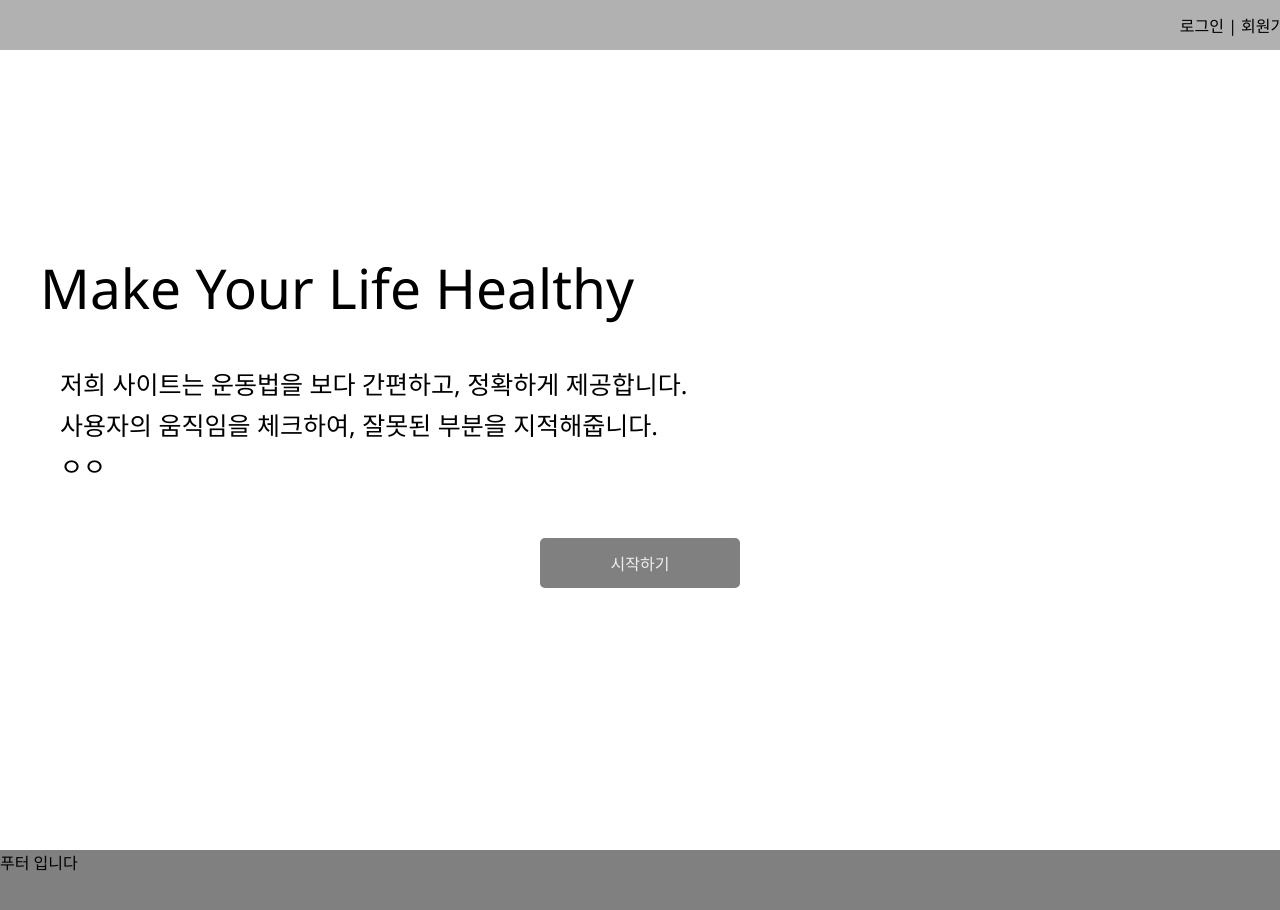
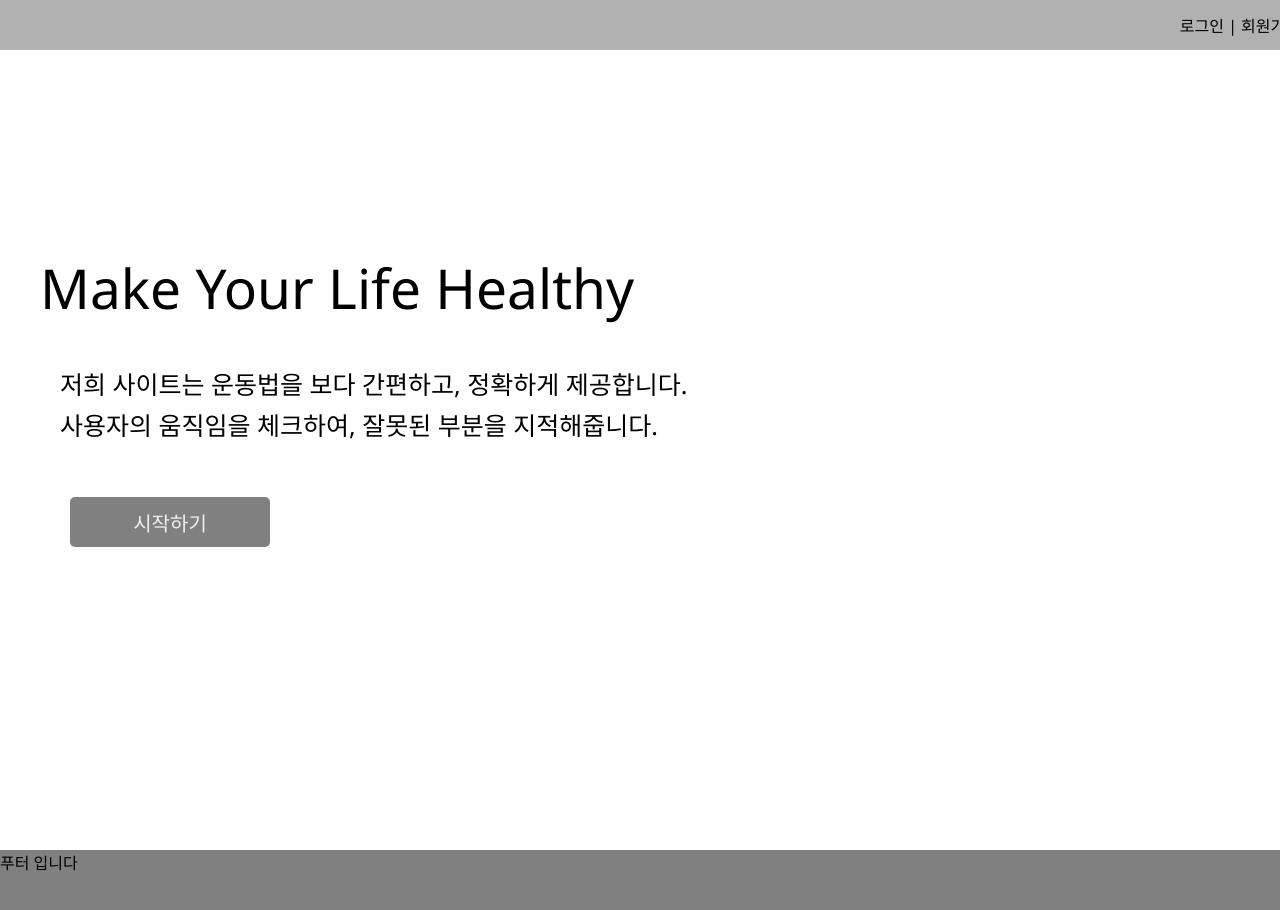
Before and after one commit to HealthyDGSWBoys/ICT_web_app, a React app: page / in a window 1280 px wide. Shown: the top 910 px of the page. Built offline with nearby package versions, Linux system fonts and the light colour scheme.

Commit message:
Animation

```diff
--- a/src/component/main/index.jsx
+++ b/src/component/main/index.jsx
@@ -1,13 +1,11 @@
 import * as S from './index.style'
 import image from './www.png'
 const Render = () => {
-    // const items = ['턱걸이', '딥스', '팔굽혀펴기', '윗몸일으키기', '맨몸 스쿼트', '버피', '플랭크', '브릿지', '마운틴 클라이머', '바이시클 메뉴버', '트릭킹']
     return (
         <S.Main>
             <S.mainTitle>Make Your Life Healthy</S.mainTitle>
             <S.subTitle>저희 사이트는 운동법을 보다 간편하고, 정확하게 제공합니다.</S.subTitle>
             <S.subTitle>사용자의 움직임을 체크하여, 잘못된 부분을 지적해줍니다.</S.subTitle>
-            <S.subTitle>ㅇㅇ</S.subTitle>
             <S.startButton>시작하기</S.startButton>
         </S.Main>
     )
--- a/src/component/main/index.style.jsx
+++ b/src/component/main/index.style.jsx
@@ -1,4 +1,4 @@
-import styled from "styled-components";
+import styled, { keyframes } from "styled-components";
 export const Main = styled.div`
     width: 100vw;
     display: flex;
@@ -8,16 +8,41 @@ export const Main = styled.div`
     margin-top: 200px;
     margin-bottom: 100px;
     box-sizing: border-box;
+    `
+const titleAnimation = keyframes`
+    0% {
+        transform: translate(-1000, 0);
+    }
+    100% {
+        transform: translate(0, 0);
+    }
 `
+const buttonAnimation = keyframes`
+    0% {
+        opacity: 0;
+    }
+    100% {
+        opacity: 1;
+    }
+    `
 export const mainTitle = styled.span`
     font-size: 55px;
     margin-left: 40px;
     margin-bottom: 40px;
-`
+    transform: translate(-1000px, 0);
+    animation-duration: 1s;
+    animation-fill-mode: forwards;
+    animation-name: ${titleAnimation};
+    `
 export const subTitle = styled.span`
     font-size: 25px;
     margin-left: 60px;
     margin-bottom: 5px;
+    transform: translate(-1000px, 0);
+    animation-duration: 1s;
+    animation-delay: 0.8s;
+    animation-fill-mode: forwards;
+    animation-name: ${titleAnimation};
 `
 export const startButton = styled.div`
     display: flex;
@@ -25,61 +50,21 @@ export const startButton = styled.div`
     height: 50px;
     justify-content: center;
     align-items: center;
+    font-size: 20px;
     margin-top: 50px;
-    margin-left: auto;
+    margin-left: 70px;
     margin-right: auto;
     color: #eee;
     background-color: gray;
     border-radius: 5px;
+    opacity: 0;
     cursor: pointer;
+    animation: ${buttonAnimation};
+    animation-delay: 1.8s;
+    animation-duration: 0.7s;
+    animation-fill-mode: forwards;
+    transition: 0.15s ease-in-out;
+    &:hover {
+        opacity: 0.8
+    }
 `
-
-// export const MainContent = styled.div`
-//     display: flex;
-//     width: 1000px;
-//     height: 300px;
-//     background-color: lightgray;
-//     border: 4px solid black;
-//     border-radius: 5px;
-//     margin-bottom: 50px;
-//     box-sizing: border-box;
-// `
-
-// export const MyRecord = styled.div`
-//     display: flex;
-//     width: 80vw;
-//     height: 200px;
-//     border: 4px solid black;
-//     border-radius: 5px;
-//     margin-bottom: 50px;
-//     box-sizing: border-box;
-// `
-
-// export const TrainingList = styled.div`
-//     display: flex;
-//     flex-wrap: wrap;
-//     justify-content: space-between;
-//     width: 450px;
-//     row-gap: 20px;
-//     box-sizing: border-box;
-// `
-
-// export const TestBox = styled.div`
-//     display: flex;
-//     width: 100px;
-//     height: 100px;
-//     justify-content: center;
-//     align-items: center;
-//     border: 1px solid black;
-//     word-break: keep-all;
-//     transition: .15s ease-in-out;
-//     box-sizing: border-box;
-//     cursor: pointer;
-//     &:hover {
-//         box-shadow: 3px 3px 3px grey;
-//     }
-//     > span {
-//         text-align: center;
-//         font-size: 16px;
-//     }
-// `
```
